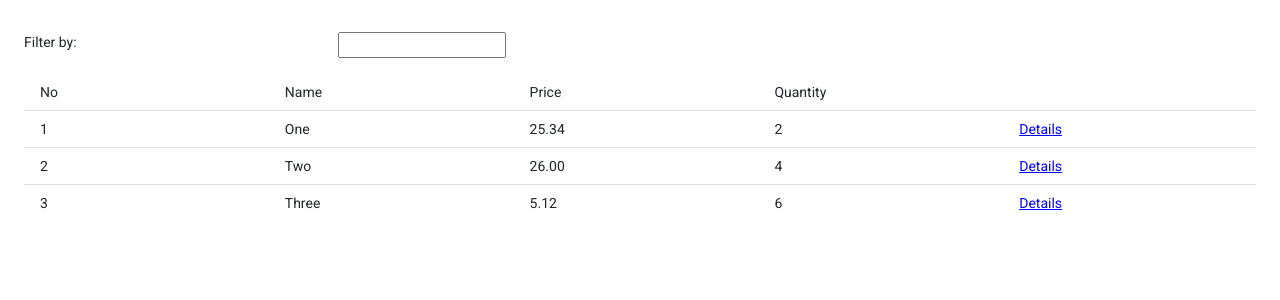
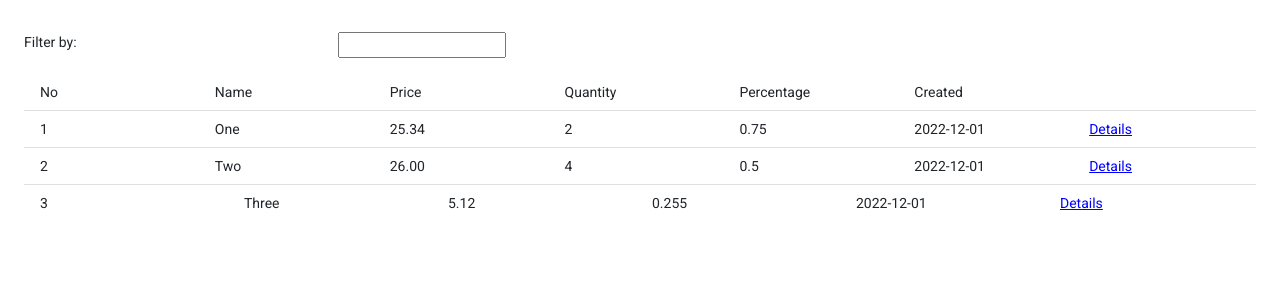
Before and after one commit to karolinajochymek/angular-cz3, an Angular app: page /items in a window 1280 px wide. Shown: the top 300 px of the page. Built offline with nearby package versions, Linux system fonts and the light colour scheme.

Commit message:
init commit - extended models

```diff
--- a/src/app/modules/item/unoptimalized-items-list/item/item.component.html
+++ b/src/app/modules/item/unoptimalized-items-list/item/item.component.html
@@ -2,8 +2,10 @@
     <div class="row" [ngClass]="{'clicked': item.isClicked}">
         <div class="col">{{item.no}}</div>
         <div class="col">{{item.name}}</div>
-        <div class="col">{{item.price | currency:'USD':'symbol'}}</div>
+        <div class="col">{{item.price}}</div>
         <div class="col">{{item.quantity}}</div>
+        <div class="col">{{item.percentage}}</div>
+        <div class="col">{{item.createDate}}</div>
         <a class="col blue" [routerLink]="['/items', item.no]">Details</a>
     </div>
 </ng-container>
--- a/src/app/modules/item/unoptimalized-items-list/unoptimalized-items-list.component.html
+++ b/src/app/modules/item/unoptimalized-items-list/unoptimalized-items-list.component.html
@@ -12,6 +12,8 @@
                     <div class="col">Name</div>
                     <div class="col">Price</div>
                     <div class="col">Quantity</div>
+                    <div class="col">Percentage</div>
+                    <div class="col">Created</div>
                     <div class="col"></div>
                 </div>
             </li>
@@ -21,6 +23,8 @@
                     <div class="col">One</div>
                     <div class="col">25.34</div>
                     <div class="col">2</div>
+                    <div class="col">0.75</div>
+                    <div class="col">2022-12-01</div>
                     <a class="col blue" [routerLink]="['/items', 1]">Details</a>
                 </div>
             </li>
@@ -30,6 +34,8 @@
                     <div class="col">Two</div>
                     <div class="col">26.00</div>
                     <div class="col">4</div>
+                    <div class="col">0.5</div>
+                    <div class="col">2022-12-01</div>
                     <a class="col blue" [routerLink]="['/items', 2]">Details</a>
                 </div>
             </li>
@@ -38,7 +44,8 @@
                     <div class="col">3</div>
                     <div class="col">Three</div>
                     <div class="col">5.12</div>
-                    <div class="col">6</div>
+                    <div class="col">0.255</div>
+                    <div class="col">2022-12-01</div>
                     <a class="col blue" [routerLink]="['/items', 3]">Details</a>
                 </div>
             </li>
```
Also changed, not shown: src/assets/data.settings.json (+8 -2 lines).
